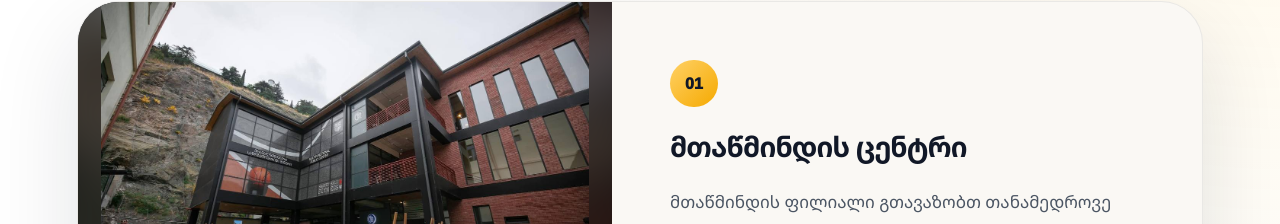
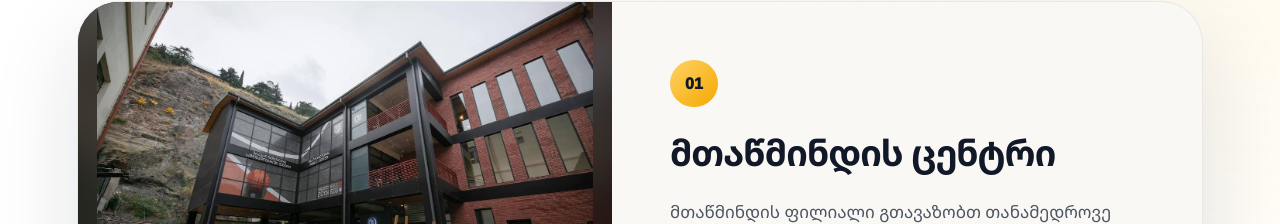
Before and after one commit to webdevelopment09/public-center-website, a Next.js app: page / in a window 1280 px wide. Shown: the part 5273-5497 px from the top of the page. Built offline with nearby package versions, Linux system fonts and the light colour scheme; a web font is replaced by a local one.

Commit message:
Reduce branch and contact title sizes

```diff
--- a/app/globals.css
+++ b/app/globals.css
@@ -3663,7 +3663,7 @@ body {
    მთაწმინდის ცენტრი / ვარკეთილის ცენტრი / დიდი დიღმის ცენტრი */
 .branch-info h3,
 .branch-card h3 {
-  font-size: 28px !important;
+  font-size: 36px !important;
   line-height: 1.2 !important;
 }
 
@@ -3672,7 +3672,7 @@ body {
 .contact-info-card h3,
 .contact-card h3,
 .contact-main-card h3 {
-  font-size: 24px !important;
+  font-size: 28px !important;
   line-height: 1.2 !important;
 }
 
```
